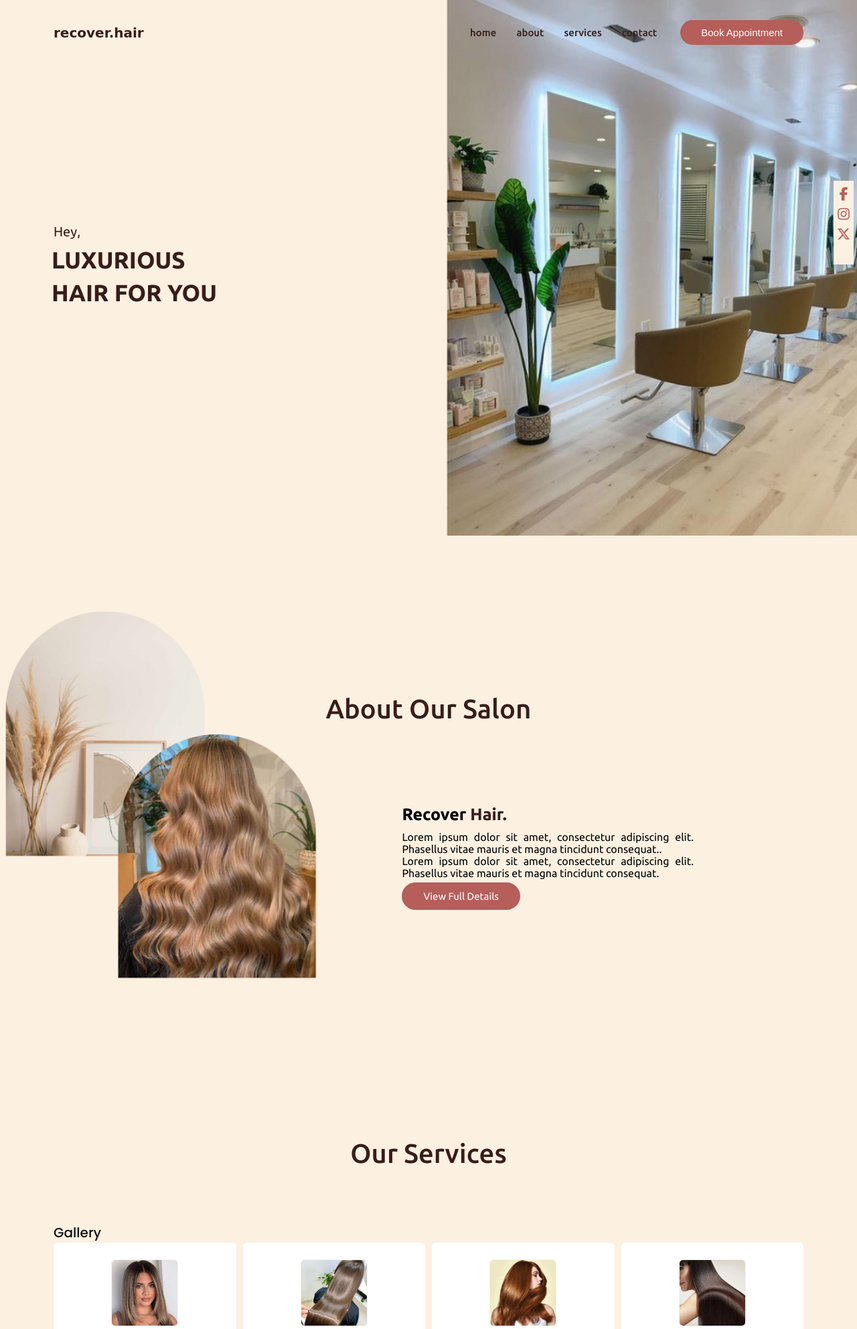
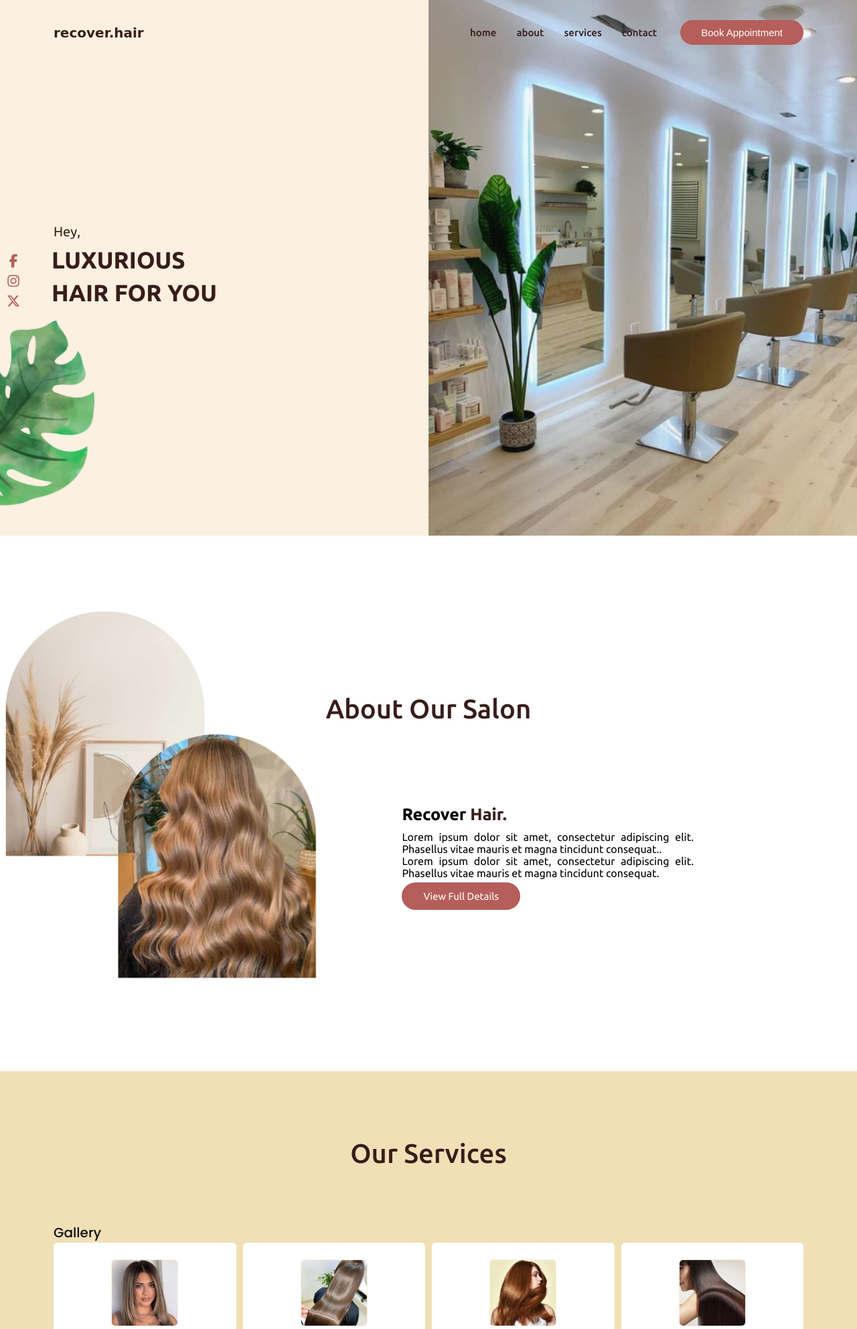
Before and after one commit to RockyBalbonys/SalonAppointmentSystem, a PHP site: page /landingpage.php in a window 1280 px wide. Shown: the top 1985 px of the page at 67% size. Run offline with PHP 8.4, Linux system fonts and the light colour scheme; some libraries are stand-ins or nearby versions.

Commit message:
ui changes

```diff
--- a/client/clienthomepage.php
+++ b/client/clienthomepage.php
@@ -37,10 +37,12 @@
             width: 300px;
             height: 300px;
             padding: 20px;
+
         }
         body {
             background: #fcf0e1;
             font-size: 16px;
+            font-family: 'Ubuntu', sans-serif;
 
 
         }
@@ -90,7 +92,9 @@
         }
 
         .navbar-1 {
-            font-family: Arial, Helvetica, sans-serif;
+
+            font-family: 'Ubuntu', sans-serif;
+            font-size: 20px;
 
         }
         a:link {
--- a/client/landingpage.php
+++ b/client/landingpage.php
@@ -32,7 +32,7 @@
     <div class="scroll-up-btn">
         <i class="fas fa-angle-up"></i>
     </div>
-    <nav class="navbar z-5">
+    <nav class="navbar z-5 left-column">
         <div class="width">
             <div class="logo"><a href="#">recover.hair<span></span></a></div>
             <ul class="menu">
--- a/client/style.css
+++ b/client/style.css
@@ -260,15 +260,15 @@
 }
 .soc-media{
     position: fixed;
-    height: 125px;
+    height: 30px;
     width: 30px;
-    background: #fcf0e1;
-    right: 0;
+
+    left: 0;
     bottom: 50%;
     text-align: center;
     color: #28334AFF;
     z-index: 9999;
-    padding: 5px 0;
+    padding: 20px 0;
     font-size: 20px;
     cursor: pointer;
     margin: 5px;
@@ -303,7 +303,7 @@
 /*home*/
 .home{
     display: flex;
-    background-image: url('assets/bghome.png');
+    background-image: url('assets/mainbackk.png');
     background-size: cover;
     background-position: center;
     background-repeat: no-repeat;
@@ -372,7 +372,7 @@
 /*about section*/
 .bio{
 display: flex;
-background-image: url('assets/bohobg.png');
+background-image: url('assets/secondbg.png');
 background-size: cover;
 background-position: center;
 background-repeat: no-repeat;
@@ -430,7 +430,7 @@
 /*Services*/
 .project{
     color: #381d1a;
-    background: #fcf0e1;
+    background: #F1DFB6;
 }
 .project p{
     color: #111;
```
Also changed, not shown: client/user_profile.php (+12 -2 lines), client/assets/mainback.png (added), client/assets/mainbackk.png (added), client/assets/mainbg.png (added), client/assets/secondbg.png (added).
